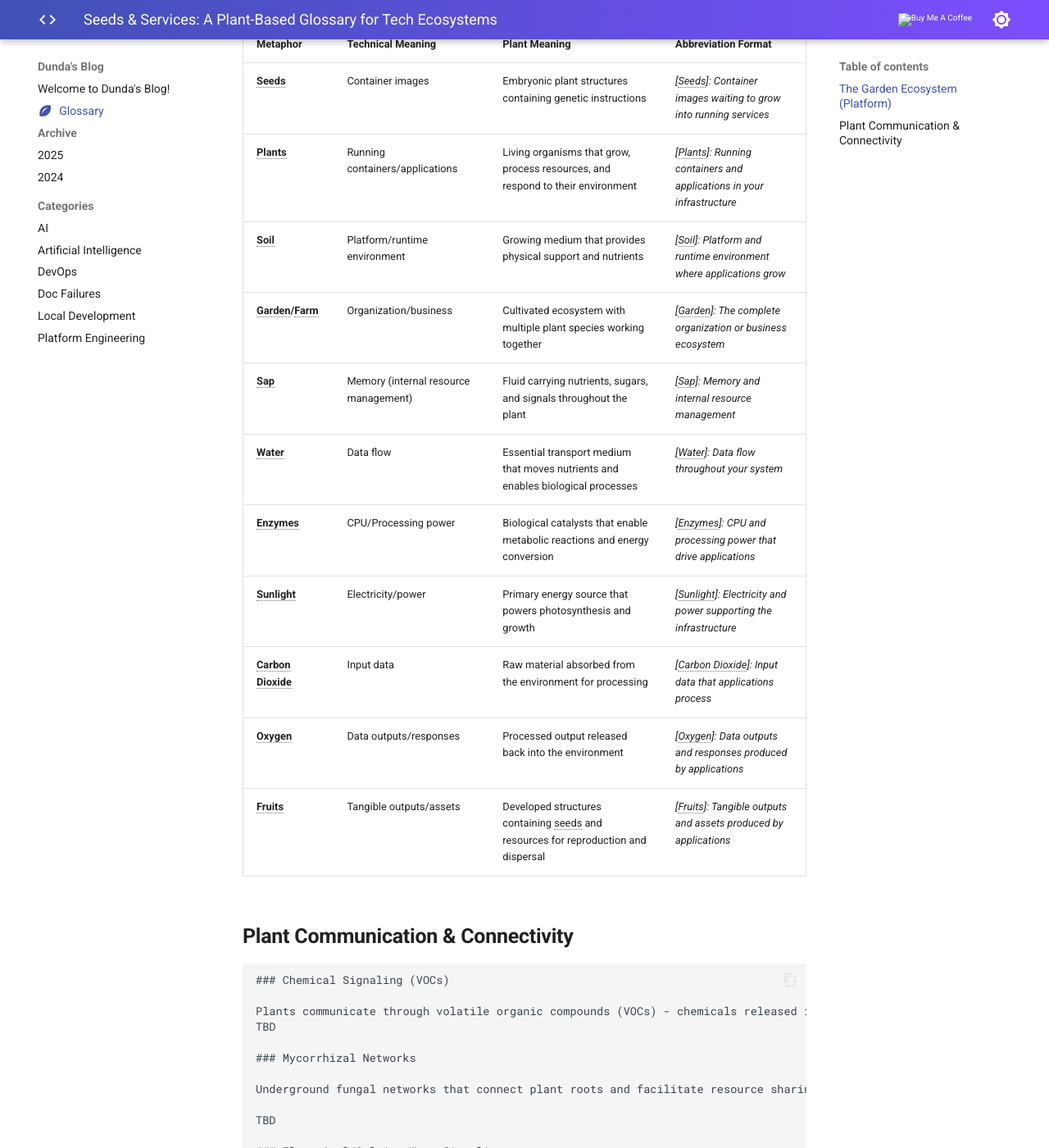
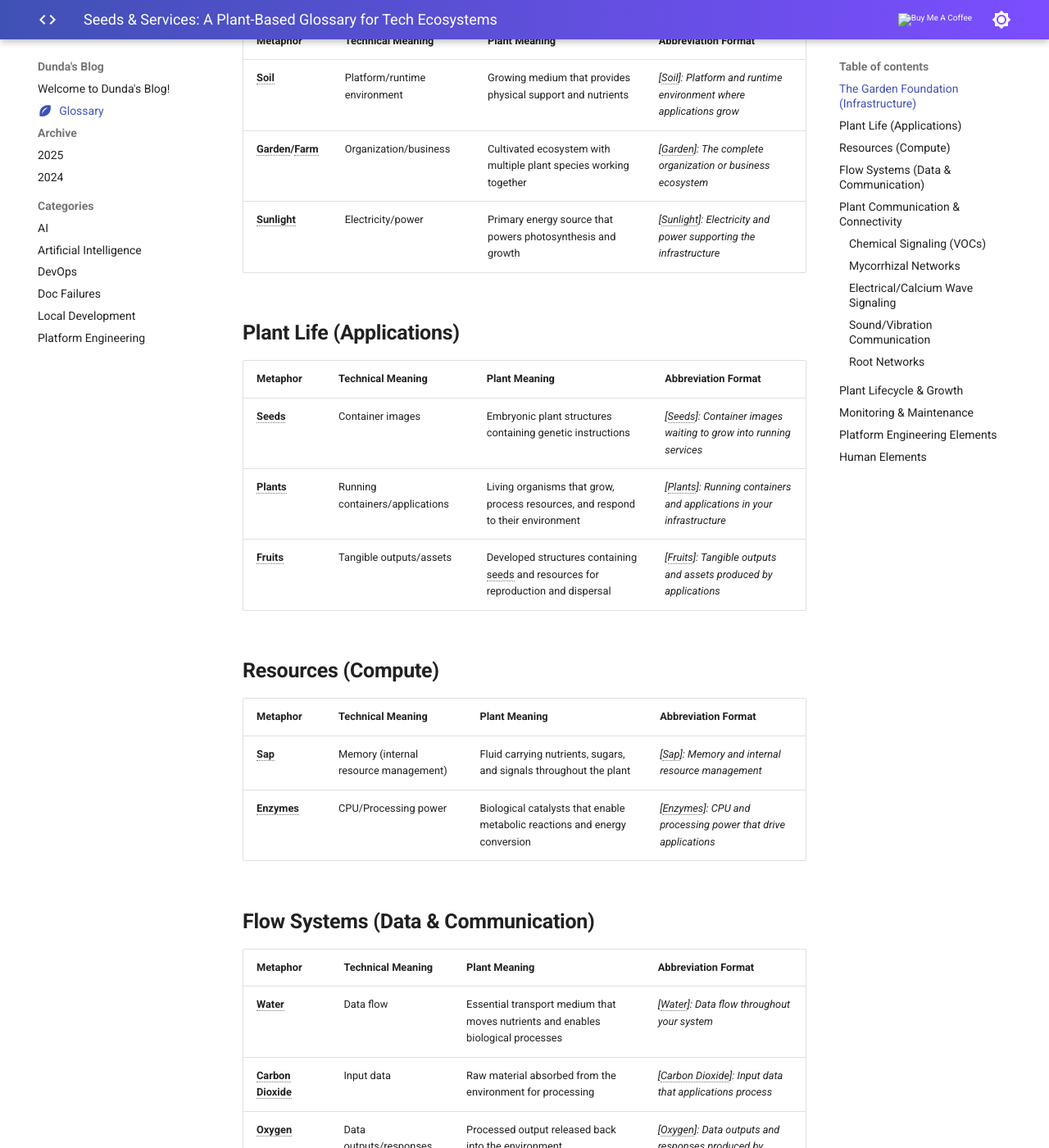
Before and after one commit to s33dunda/blog, an MkDocs documentation site: the page built from docs/features/glossary.md, in a window 1280 px wide and 1400 px high, scrolled down 445 px. Shown: the whole window at 82% size. Built offline with MkDocs 1.6.1 and Material for MkDocs 9.7.7, drawn with Linux system fonts in a browser that asks for light colours; some of the changed text lies outside the part shown.

Commit message:
Split metaphors by compute, data, app, etc

```diff
--- a/docs/features/glossary.md
+++ b/docs/features/glossary.md
@@ -23,71 +23,85 @@ icon: material/seed
 
 It's difficult to explain technical concepts to non-technical people. And especially difficult to explain Platform Engineering concepts to non-technical people let alone to other technical people. So I've been using garden-based metaphors to help explain things. People can relate to farming/gardening and, just like before, the machines will soon kick many of us off the ranch.
 
-## The Garden Ecosystem (Platform)
+!!! abstract "From Seeds to Services"
 
-!!! abstract "From Seeds to Services"
+## The Garden Foundation (Infrastructure)
+
+| Metaphor | Technical Meaning | Plant Meaning | Abbreviation Format |
+|----------|------------------|--------------|---------------------|
+| **Soil** | Platform/runtime environment | Growing medium that provides physical support and nutrients | *[Soil]: Platform and runtime environment where applications grow* |
+| **Garden/Farm** | Organization/business | Cultivated ecosystem with multiple plant species working together | *[Garden]: The complete organization or business ecosystem* |
+| **Sunlight** | Electricity/power | Primary energy source that powers photosynthesis and growth | *[Sunlight]: Electricity and power supporting the infrastructure* |
+
+## Plant Life (Applications)
 
 | Metaphor | Technical Meaning | Plant Meaning | Abbreviation Format |
 |----------|------------------|--------------|---------------------|
 | **Seeds** | Container images | Embryonic plant structures containing genetic instructions | *[Seeds]: Container images waiting to grow into running services* |
 | **Plants** | Running containers/applications | Living organisms that grow, process resources, and respond to their environment | *[Plants]: Running containers and applications in your infrastructure* |
-| **Soil** | Platform/runtime environment | Growing medium that provides physical support and nutrients | *[Soil]: Platform and runtime environment where applications grow* |
-| **Garden/Farm** | Organization/business | Cultivated ecosystem with multiple plant species working together | *[Garden]: The complete organization or business ecosystem* |
+| **Fruits** | Tangible outputs/assets | Developed structures containing seeds and resources for reproduction and dispersal | *[Fruits]: Tangible outputs and assets produced by applications* |
+
+## Resources (Compute)
+
+| Metaphor | Technical Meaning | Plant Meaning | Abbreviation Format |
+|----------|------------------|--------------|---------------------|
 | **Sap** | Memory (internal resource management) | Fluid carrying nutrients, sugars, and signals throughout the plant | *[Sap]: Memory and internal resource management* |
+| **Enzymes** | CPU/Processing power | Biological catalysts that enable metabolic reactions and energy conversion | *[Enzymes]: CPU and processing power that drive applications* |
+
+## Flow Systems (Data & Communication)
+
+| Metaphor | Technical Meaning | Plant Meaning | Abbreviation Format |
+|----------|------------------|--------------|---------------------|
 | **Water** | Data flow | Essential transport medium that moves nutrients and enables biological processes | *[Water]: Data flow throughout your system* |
-| **Enzymes** | CPU/Processing power | Biological catalysts that enable metabolic reactions and energy conversion | *[Enzymes]: CPU and processing power that drive applications* |
-| **Sunlight** | Electricity/power | Primary energy source that powers photosynthesis and growth | *[Sunlight]: Electricity and power supporting the infrastructure* |
 | **Carbon Dioxide** | Input data | Raw material absorbed from the environment for processing | *[Carbon Dioxide]: Input data that applications process* |
 | **Oxygen** | Data outputs/responses | Processed output released back into the environment | *[Oxygen]: Data outputs and responses produced by applications* |
-| **Fruits** | Tangible outputs/assets | Developed structures containing seeds and resources for reproduction and dispersal | *[Fruits]: Tangible outputs and assets produced by applications* |
 
 ## Plant Communication & Connectivity
 
+### Chemical Signaling (VOCs)
 
-    ### Chemical Signaling (VOCs)
+Plants communicate through volatile organic compounds (VOCs) - chemicals released into the air that other plants can detect and respond to.
+TBD
 
-    Plants communicate through volatile organic compounds (VOCs) - chemicals released into the air that other plants can detect and respond to.
-    TBD
+### Mycorrhizal Networks
 
-    ### Mycorrhizal Networks
+Underground fungal networks that connect plant roots and facilitate resource sharing - nature's original internet.
 
-    Underground fungal networks that connect plant roots and facilitate resource sharing - nature's original internet.
+TBD
 
-    TBD
+### Electrical/Calcium Wave Signaling
 
-    ### Electrical/Calcium Wave Signaling
+Plants use electrical signals and calcium waves to communicate across their structures.
 
-    Plants use electrical signals and calcium waves to communicate across their structures.
+TBD
 
-    TBD
+### Sound/Vibration Communication
 
-    ### Sound/Vibration Communication
+Plants can produce and respond to sounds and vibrations in their environment.
 
-    Plants can produce and respond to sounds and vibrations in their environment.
+TBD
 
-    TBD
+### Root Networks
 
-    ### Root Networks
+The underground infrastructure that supports and connects plants.
 
-    The underground infrastructure that supports and connects plants.
+TBD
 
-    TBD
+## Plant Lifecycle & Growth
 
-    ## Plant Lifecycle & Growth
+TBD
 
-    TBD
+## Monitoring & Maintenance
 
-    ## Monitoring & Maintenance
+TBD
 
-    TBD
+## Platform Engineering Elements
 
-    ## Platform Engineering Elements
+TBD
 
-    TBD
+## Human Elements
 
-    ## Human Elements
-
-    TBD
+TBD
 
 ---
 
```
